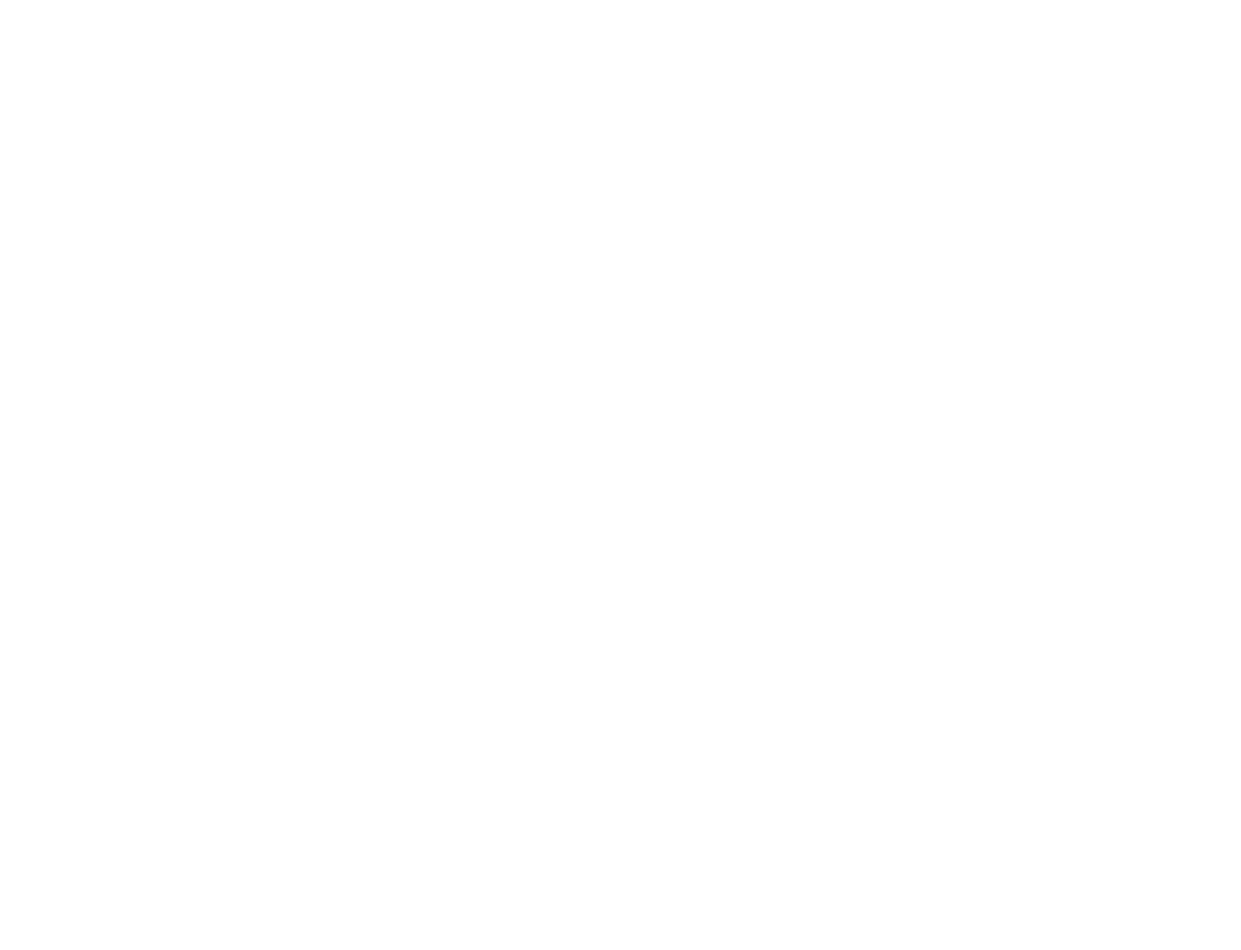
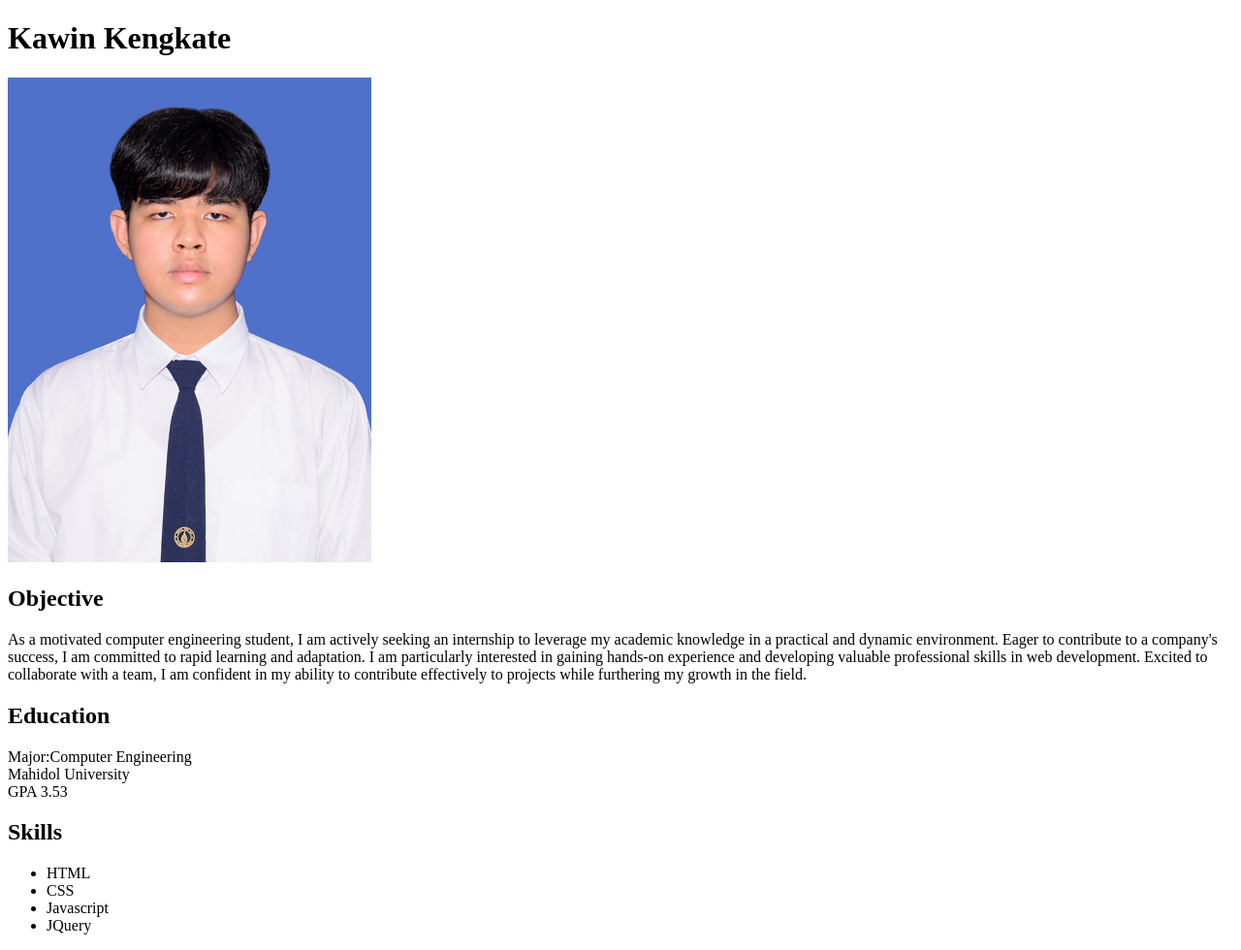
Before and after one commit to KawinKK/Capstone1, a plain HTML site: page index.html in a window 1280 px wide. Shown: the whole page at 97% size. Before the commit the page ends 800 px from the top, so only its background shows below. Drawn offline with Linux system fonts and the light colour scheme.

Commit message:
finish html

```diff
--- a/index.html
+++ b/index.html
@@ -1,11 +1,23 @@
 <!DOCTYPE html>
 <html lang="en">
     <head>
-        <title>Capstones1</title>
+        <title>My Resume</title>
     </head>
 
     <body>
-
+        <h1>Kawin Kengkate</h1>
+        <img src = "./assets/1960.jpg" height="500" alt = "mypics"/>
+        <h2>Objective</h2>
+        <p>As a motivated computer engineering student, I am actively seeking an internship to leverage my academic knowledge in a practical and dynamic environment. Eager to contribute to a company's success, I am committed to rapid learning and adaptation. I am particularly interested in gaining hands-on experience and developing valuable professional skills in web development. Excited to collaborate with a team, I am confident in my ability to contribute effectively to projects while furthering my growth in the field.</p>
+        <h2>Education</h2>
+        <p>Major:Computer Engineering<br/>Mahidol University<br/>GPA 3.53</p>
+        <h2>Skills</h2>
+        <ul>
+            <li>HTML</li>
+            <li>CSS</li>
+            <li>Javascript</li>
+            <li>JQuery</li>
+        </ul>
     </body>
 
     <footer>
```
Also changed, not shown: assets/1960.jpg (added).
